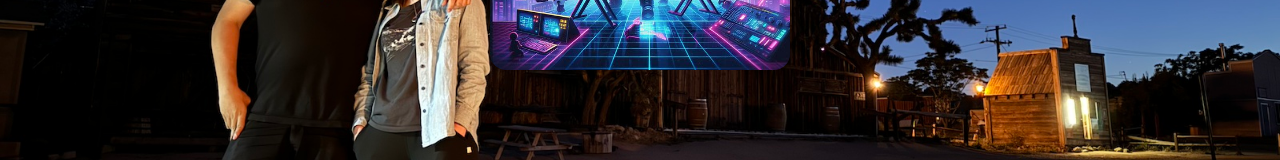
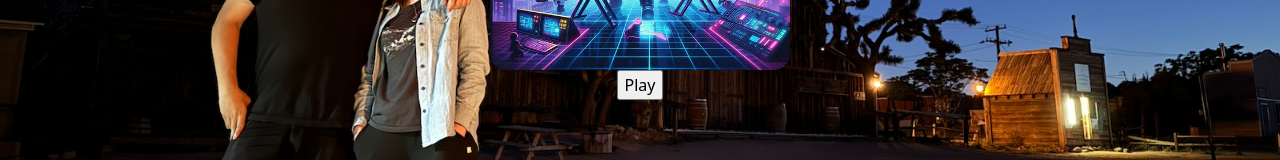
Before and after one commit to rubeun/pandamylk, a React (Create React App) app: page / in a window 1280 px wide. Shown: the part 518-678 px from the top of the page. Built offline with nearby package versions, Linux system fonts and the light colour scheme; a web font is replaced by a local one.

Commit message:
use MediaPlayer

```diff
--- a/src/App.tsx
+++ b/src/App.tsx
@@ -1,14 +1,15 @@
-import React from 'react';
 import './App.css';
 import albumArt from './img/PandaMylk-Album.jpg';
 import Header from './components/Header';
 import Album from './components/Album';
+import MediaPlayer from './components/MediaPlayer';
 
 const App = () => {
   return (
     <div className="App">
       <Header />
       <Album albumArt={albumArt} />
+      <MediaPlayer />
     </div>
   );
 }
```
